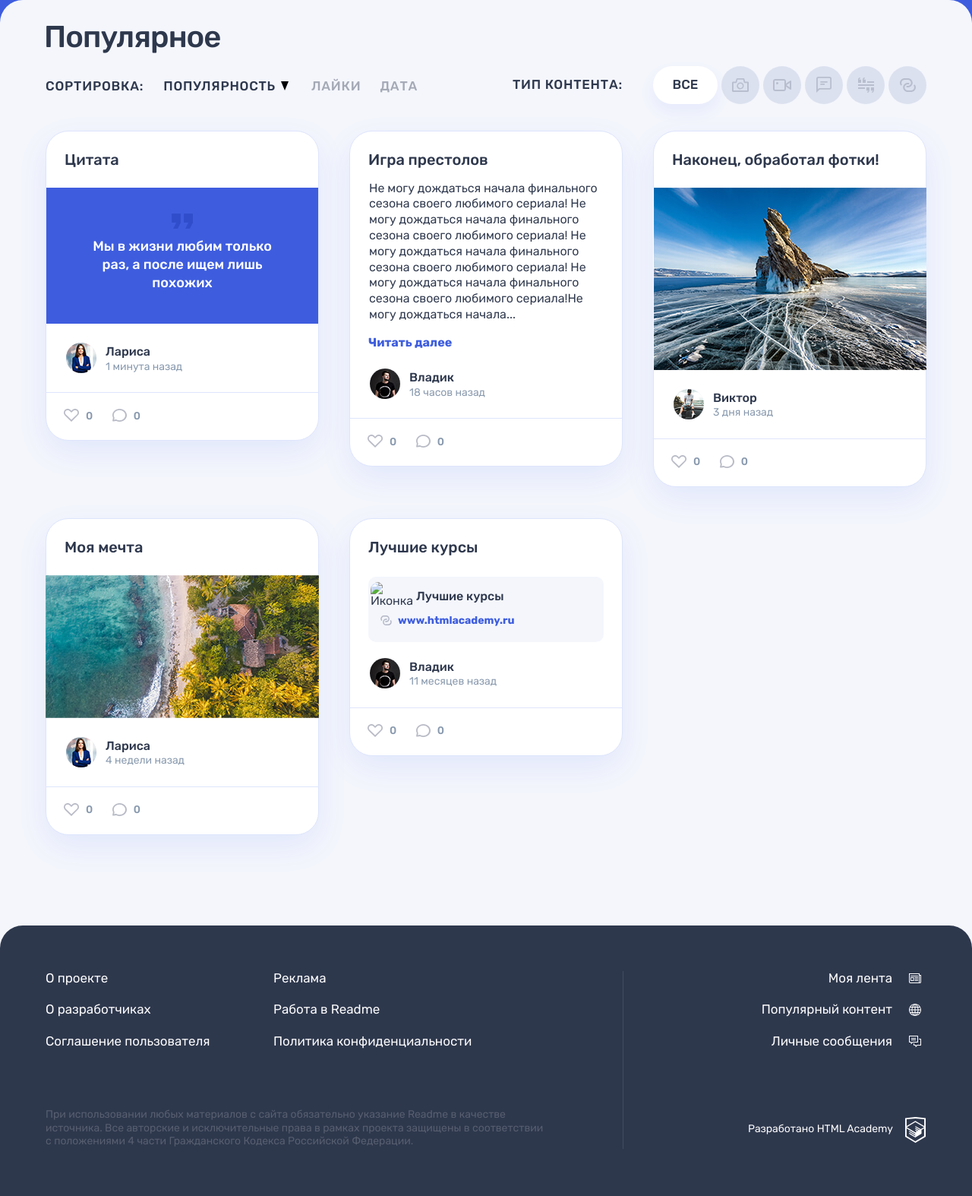
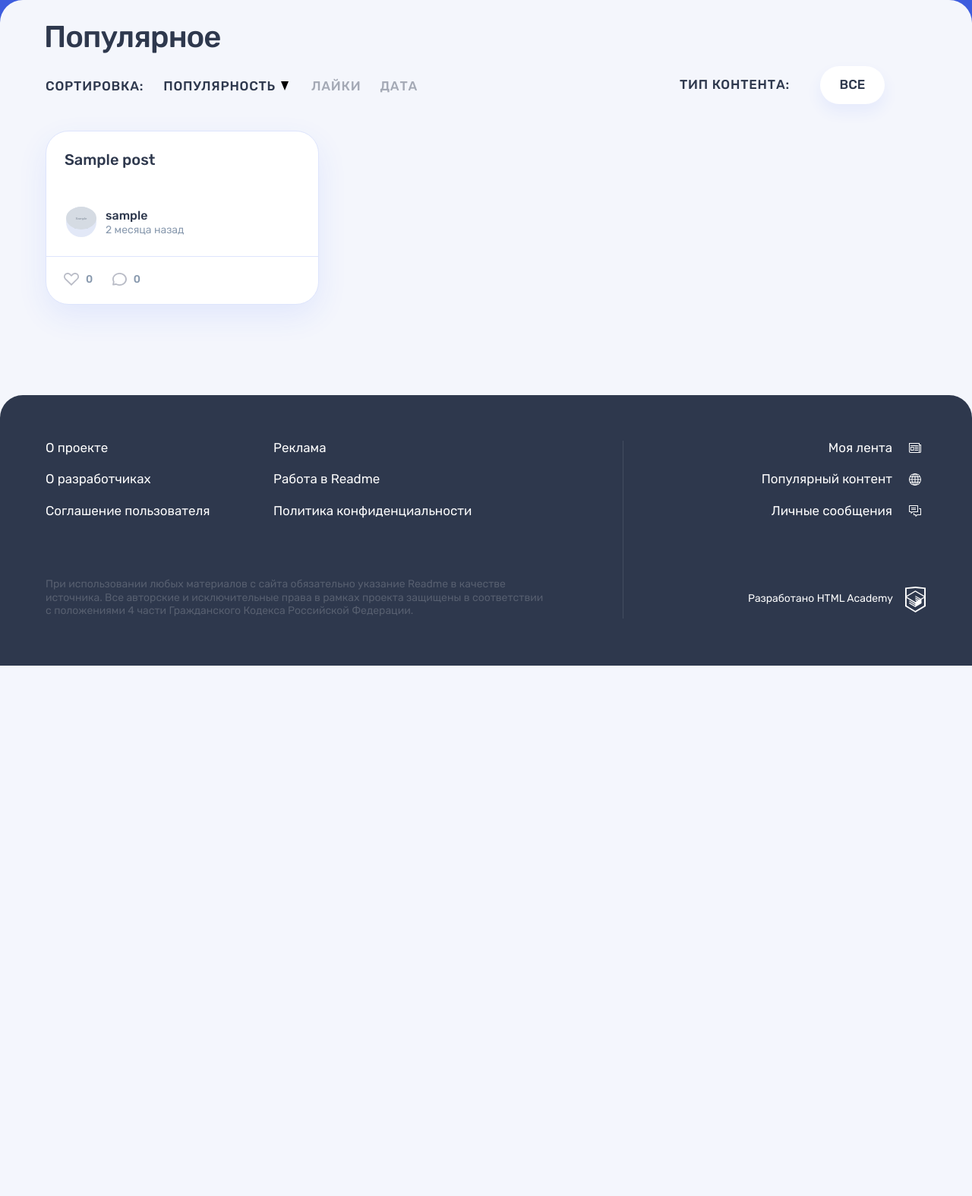
Before and after one commit to shkarov/831257-readme-12, a PHP site: page / in a window 1280 px wide. Shown: the part 71-1645 px from the top of the page at 76% size. After the commit the page ends 947 px from the top, so only its background shows below. Run offline with PHP 8.4, Linux system fonts and the light colour scheme; tables that the repository leaves empty hold one stand-in row (values such as "Sample post"); grey boxes marked "Sample" are stand-in pictures.

Commit message:
Читаем и показываем записи из MySQL

```diff
--- a/bootstrap.php
+++ b/bootstrap.php
@@ -10,3 +10,8 @@ error_reporting(E_ALL);
 
 ini_set("display_error", true);
 ini_set("error_reporting", E_ALL);
+
+const DB_HOST = 'localhost';
+const DB_USER = 'root';
+const DB_PASSWORD = 'klop0987';
+const DB_NAME = 'readme';
--- a/functions/db.php
+++ b/functions/db.php
@@ -56,3 +56,40 @@ function db_get_prepare_stmt($link, $sql, $data = [])
 
     return $stmt;
 }
+
+/**
+ * Устанавливает соединение с базой данных(БД) и возвращает объект соединения
+ *
+ * @param $host string Хост
+ * @param $username string Имя пользователя БД
+ * @param $psaaword string Пароль пользователя БД
+ * @param $database string Имя БД
+ *
+ * @return $con object Объект-соединение с БД
+ */
+function dbConnect(string $host, string $username, string $password, string $database_name) : object
+{
+    $con =  mysqli_connect($host, $username, $password, $database_name);
+    if (!$con) {
+        exit("Ошибка подключения: " . mysqli_connect_error());
+    }
+    mysqli_set_charset($con, "utf8");
+    return($con);
+}
+
+/**
+ * Отправляет запрос на чтение к текущей БД и возвращает Ассоциативный массив
+ *
+ * @param $con object Объект-соединение с БД
+ * @param $sql string Строка запроса
+ *
+ * @return  Ассоциативный массив
+ */
+function dbQuery(object $con, string $sql) : array
+{
+    $result = mysqli_query($con, $sql);
+    if (!$result) {
+        print("Ошибка MySQL: " . mysqli_error($con));
+    }
+    return mysqli_fetch_all($result, MYSQLI_ASSOC);
+}
--- a/functions/template.php
+++ b/functions/template.php
@@ -117,6 +117,7 @@ function extract_youtube_id($youtube_url)
  * @param $index
  * @return false|string
  */
+/*
 function generate_random_date($index)
 {
     $deltas = [['minutes' => 59], ['hours' => 23], ['days' => 6], ['weeks' => 4], ['months' => 11]];
@@ -139,7 +140,7 @@ function generate_random_date($index)
 
     return $dt;
 }
-
+*/
 /**
  * Обрезает строку
  *
--- a/index.php
+++ b/index.php
@@ -6,45 +6,22 @@ $is_auth = rand(0, 1);
 
 $user_name = 'Boris';
 
-$cards = [
-    [
-        'header' => 'Цитата',
-        'type' => 'post-quote',
-        'content' => 'Мы в жизни любим только раз, а после ищем лишь похожих',
-        'username' => 'Лариса',
-        'userpic' => 'userpic-larisa-small.jpg'
-    ],
-    [
-        'header' => 'Игра престолов',
-        'type' => 'post-text',
-        'content' => 'Не могу дождаться начала финального сезона своего любимого сериала! Не могу дождаться начала финального сезона своего любимого сериала! Не могу дождаться начала финального сезона своего любимого сериала! Не могу дождаться начала финального сезона своего любимого сериала!Не могу дождаться начала финального сезона своего любимого сериала!',
-        'username' => 'Владик',
-        'userpic' => 'userpic.jpg'
-    ],
-    [
-        'header' => 'Наконец, обработал фотки!',
-        'type' => 'post-photo',
-        'content' => 'rock-medium.jpg',
-        'username' => 'Виктор',
-        'userpic' => 'userpic-mark.jpg'
-    ],
-    [
-        'header' => 'Моя мечта',
-        'type' => 'post-photo',
-        'content' => 'coast-medium.jpg',
-        'username' => 'Лариса',
-        'userpic' => 'userpic-larisa-small.jpg'
-    ],
-    [
-        'header' => 'Лучшие курсы',
-        'type' => 'post-link',
-        'content' => 'www.htmlacademy.ru',
-        'username' => 'Владик',
-        'userpic' => 'userpic.jpg'
-    ]
-];
+$connect =  dbConnect(DB_HOST, DB_USER, DB_PASSWORD, DB_NAME);
 
-$page_content = include_template("main.php", $cards);
+$sqlTypeContent = "SELECT * FROM content_type";
+
+$sqlPostUserType = "SELECT p.*, u.login, u.avatar, c.class
+                    FROM   post AS p
+                           JOIN user AS u
+                           ON u.id = p.user_id
+                           JOIN content_type AS c
+                           ON c.id = p.content_type_id
+                    ORDER BY p.views DESC";
+
+$types = dbQuery($connect, $sqlTypeContent);
+$cards = dbQuery($connect, $sqlPostUserType);
+
+$page_content = include_template("main.php", ['types' => $types, 'cards' => $cards]);
 
 $layout_content = include_template("layout.php", ['content' => $page_content, 'title' => 'readme: популярное', 'user' => $user_name, 'is_auth' => $is_auth]);
 
--- a/templates/main.php
+++ b/templates/main.php
@@ -41,104 +41,106 @@
                             <span>Все</span>
                         </a>
                     </li>
+
+                    <?php foreach ($data['types'] as $type) :?>
                         <li class="popular__filters-item filters__item">
+                            <?php if ($type['class'] === 'post-photo') : ?>
                                 <a class="filters__button filters__button--photo button" href="#">
                                     <span class="visually-hidden">Фото</span>
                                     <svg class="filters__icon" width="22" height="18">
                                         <use xlink:href="#icon-filter-photo"></use>
                                     </svg>
                                 </a>
-                    </li>
-                    <li class="popular__filters-item filters__item">
+                            <?php elseif ($type['class'] === 'post-video') : ?>
                                 <a class="filters__button filters__button--video button" href="#">
                                     <span class="visually-hidden">Видео</span>
                                     <svg class="filters__icon" width="24" height="16">
                                         <use xlink:href="#icon-filter-video"></use>
                                     </svg>
                                 </a>
-                    </li>
-                    <li class="popular__filters-item filters__item">
+                            <?php elseif ($type['class'] === 'post-text') : ?>
                                 <a class="filters__button filters__button--text button" href="#">
                                     <span class="visually-hidden">Текст</span>
                                     <svg class="filters__icon" width="20" height="21">
                                         <use xlink:href="#icon-filter-text"></use>
                                     </svg>
                                 </a>
-                    </li>
-                    <li class="popular__filters-item filters__item">
+                            <?php elseif ($type['class'] === 'post-quote') : ?>
                                 <a class="filters__button filters__button--quote button" href="#">
                                     <span class="visually-hidden">Цитата</span>
                                     <svg class="filters__icon" width="21" height="20">
                                         <use xlink:href="#icon-filter-quote"></use>
                                     </svg>
                                 </a>
-                    </li>
-                    <li class="popular__filters-item filters__item">
+                            <?php elseif ($type['class'] === 'post-link') : ?>
                                 <a class="filters__button filters__button--link button" href="#">
                                     <span class="visually-hidden">Ссылка</span>
                                     <svg class="filters__icon" width="21" height="18">
                                         <use xlink:href="#icon-filter-link"></use>
                                     </svg>
                                 </a>
+                            <?php endif; ?>
                         </li>
+                    <?php endforeach; ?>
+
                 </ul>
             </div>
         </div>
         <div class="popular__posts">
 
-            <?php foreach ($data as $key => $card) : ?>
-               <article class="popular__post post <?= $card['type']; ?>">
+            <?php foreach ($data['cards'] as $key => $card) : ?>
+               <article class="popular__post post <?= $card['class']; ?>">
                 <header class="post__header">
-                    <h2><?= htmlspecialchars($card['header']); ?></h2>
+                    <h2><?= htmlspecialchars($card['heading']); ?></h2>
                 </header>
                 <div class="post__main">
-                    <?php if ($card['type'] === "post-quote") : ?>
+                    <?php if ($card['class'] === "post-quote") : ?>
                         <blockquote>
                             <p>
-                                <?= htmlspecialchars($card['content']); ?>
+                                <?= htmlspecialchars($card['text']); ?>
                             </p>
                         </blockquote>
-                    <?php elseif ($card['type'] === "post-text") : ?>
+                    <?php elseif ($card['class'] === "post-text") : ?>
                         <p>
-                            <?= htmlspecialchars(textTrim($card['content'])); ?>
+                            <?= htmlspecialchars(textTrim($card['text'])); ?>
                         </p>
-                        <?php if (substr(textTrim($card['content']), -3) === "...") : ?>
+                        <?php if (substr(textTrim($card['text']), -3) === "...") : ?>
                             <a class="post-text__more-link" href="#">Читать далее</a>
                         <?php endif; ?>
-                    <?php elseif ($card['type'] === "post-photo") : ?>
+                    <?php elseif ($card['class'] === "post-photo") : ?>
                         <div class="post-photo__image-wrapper">
-                            <img src="img/<?= htmlspecialchars($card['content']); ?>" alt="Фото от пользователя" width="360" height="240">
+                            <img src="<?= htmlspecialchars($card['picture']); ?>" alt="Фото от пользователя" width="360" height="240">
                         </div>
-                    <?php elseif ($card['type'] === "post-link") : ?>
+                    <?php elseif ($card['class'] === "post-link") : ?>
                         <div class="post-link__wrapper">
-                            <a class="post-link__external" href="http://<?= htmlspecialchars($card['content']); ?>" title="Перейти по ссылке">
+                            <a class="post-link__external" href="http://<?= htmlspecialchars($card['link']); ?>" title="Перейти по ссылке">
                                 <div class="post-link__info-wrapper">
                                     <div class="post-link__icon-wrapper">
                                         <img src="https://www.google.com/s2/favicons?domain=htmlacademy.ru" alt="Иконка">
                                     </div>
                                     <div class="post-link__info">
-                                        <h3><?= $card['header']; ?></h3>
+                                        <h3><?= $card['heading']; ?></h3>
                                     </div>
                                 </div>
-                                <span><?= $card['content']; ?></span>
+                                <span><?= $card['text']; ?></span>
                             </a>
                         </div>
                     <?php endif ?>
                 </div>
+
                 <footer class="post__footer">
                     <div class="post__author">
                         <a class="post__author-link" href="#" title="Автор">
                             <div class="post__avatar-wrapper">
-                                <img class="post__author-avatar" src="img/<?= $card['userpic']; ?>" alt="Аватар пользователя">
+                                <img class="post__author-avatar" src="<?= $card['avatar']; ?>" alt="Аватар пользователя">
                             </div>
                             <div class="post__info">
-                                <b class="post__author-name"><?= htmlspecialchars($card['username']); ?></b>
+                                <b class="post__author-name"><?= htmlspecialchars($card['login']); ?></b>
                                 <?php
-                                    $dateOrigin = generate_random_date($key);
-                                    $dateTitle = strftime('%d.%m.%Y %H:%M', strtotime($dateOrigin));
-                                    $dateView = dateDifferent($dateOrigin);
+                                    $dateTitle = strftime('%d.%m.%Y %H:%M', strtotime($card['creation_time']));
+                                    $dateView = dateDifferent($card['creation_time']);
                                 ?>
-                                <time class="post__time" datetime="<?= $dateOrigin ?>" title="<?= $dateTitle ?>"><?= $dateView ?></time>
+                                <time class="post__time" datetime="<?= $card['creation_time'] ?>" title="<?= $dateTitle ?>"><?= $dateView ?></time>
                             </div>
                         </a>
                     </div>
```
Also changed, not shown: queries.sql (+5 -5 lines). Lines whose indentation alone changed are shown as unchanged.
